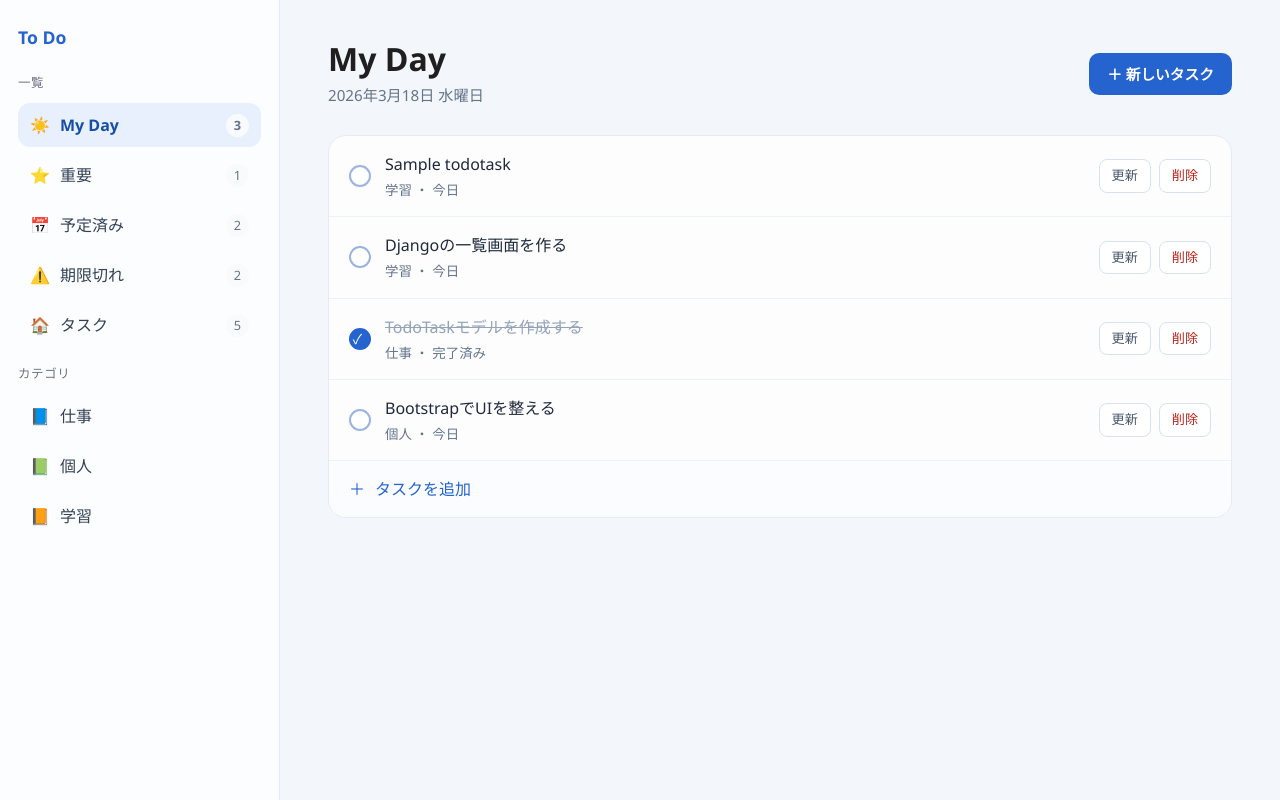
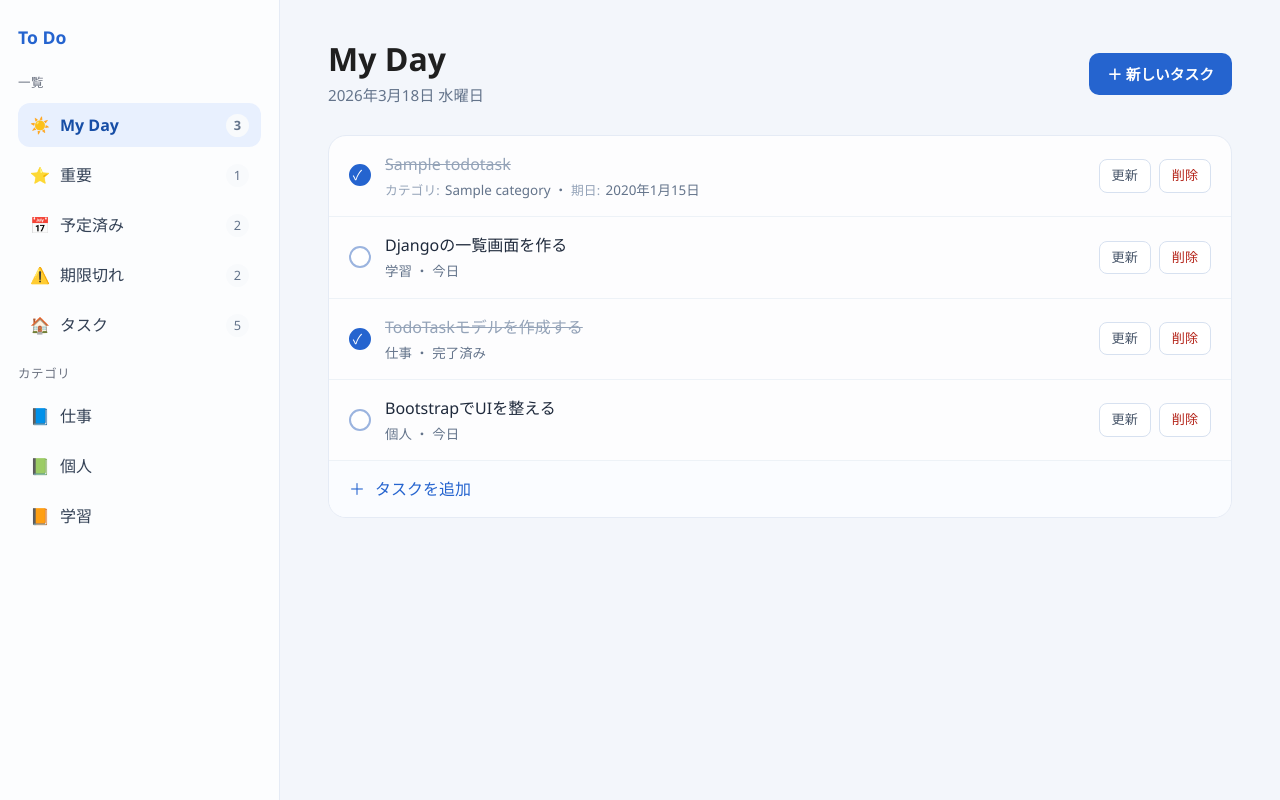
Before and after one commit to raretech-hal/django-todoapp, a Django app: page / in a window 1280 px wide. Run offline with Django 5.2, Linux system fonts and the light colour scheme; tables that the repository leaves empty hold one stand-in row (values such as "Sample post").

Commit message:
is_completedの更新処理

```diff
--- a/todo/static/todo/css/style.css
+++ b/todo/static/todo/css/style.css
@@ -207,6 +207,12 @@ body {
     cursor: pointer;
 }
 
+.task-meta span {
+    color: #94a3b8;
+    font-size: 0.8rem;
+    margin-right: 2px;
+}
+
 .new-task-row:hover {
     background: #f3f8ff;
 }
--- a/todo/templates/todo/todo_list.html
+++ b/todo/templates/todo/todo_list.html
@@ -64,7 +64,6 @@
                     <h1 class="page-title">My Day</h1>
                     <div class="page-subtitle">2026年3月18日 水曜日</div>
                 </div>
-
                 <button class="add-button" data-bs-toggle="modal" data-bs-target="#taskModal" type="button">
                     ＋ 新しいタスク
                 </button>
@@ -73,10 +72,27 @@
             <div class="task-panel" id="taskPanel">
                 {% for task in tasks %}
                     <div class="task-row">
-                        <div class="task-check"></div>
+                        {% comment %} <div class="task-check"></div> {% endcomment %}
+                        <form method="POST" action="{% url 'toggle_completed' task.id %}" style="margin:0;">
+                            {% csrf_token %}
+                            <button
+                                type="submit"
+                                class="task-check {% if task.completed %}completed{% endif %}"
+                                aria-label="完了切り替え"
+                            ></button>
+                        </form>
                         <div class="task-content">
-                            <div class="task-title">{{ task.title }}</div>
-                            <div class="task-meta">学習 ・ 今日</div>
+                            <div class="task-title {% if task.completed %}completed{% endif %}">
+                                {{ task.title }}
+                            </div>
+
+                            <div class="task-meta">
+                                <span>カテゴリ:</span>
+                                {% if task.category %}{{ task.category.name }}{% else %}未分類{% endif %}
+                                ・
+                                <span>期日:</span>
+                                {% if task.duedate %}{{ task.duedate }}{% else %}日付未設定{% endif %}
+                            </div>
                         </div>
                     <div class="task-actions">
                         <button
--- a/todo/urls.py
+++ b/todo/urls.py
@@ -3,5 +3,6 @@ from . import views
 
 urlpatterns = [
     path('', views.todo_list, name='todo_list'),
-    path('delete/<int:task_id>/', views.todo_delete, name='todo_delete')
+    path('delete/<int:task_id>/', views.todo_delete, name='todo_delete'),
+    path('toggle/<int:task_id>/', views.toggle_completed, name='toggle_completed')
 ]
--- a/todo/views.py
+++ b/todo/views.py
@@ -37,6 +37,13 @@ def todo_delete(request, task_id):
 
     return redirect('todo_list')
 
+# Todoのcompletedの更新
+def toggle_completed(request, task_id):
+    task= get_object_or_404(TodoTask, id=task_id)
+    task.completed = not task.completed
+    task.save()
+    return redirect('todo_list')
+
 
 # def todo_create(request):
 #     if request.method == 'POST':
```
